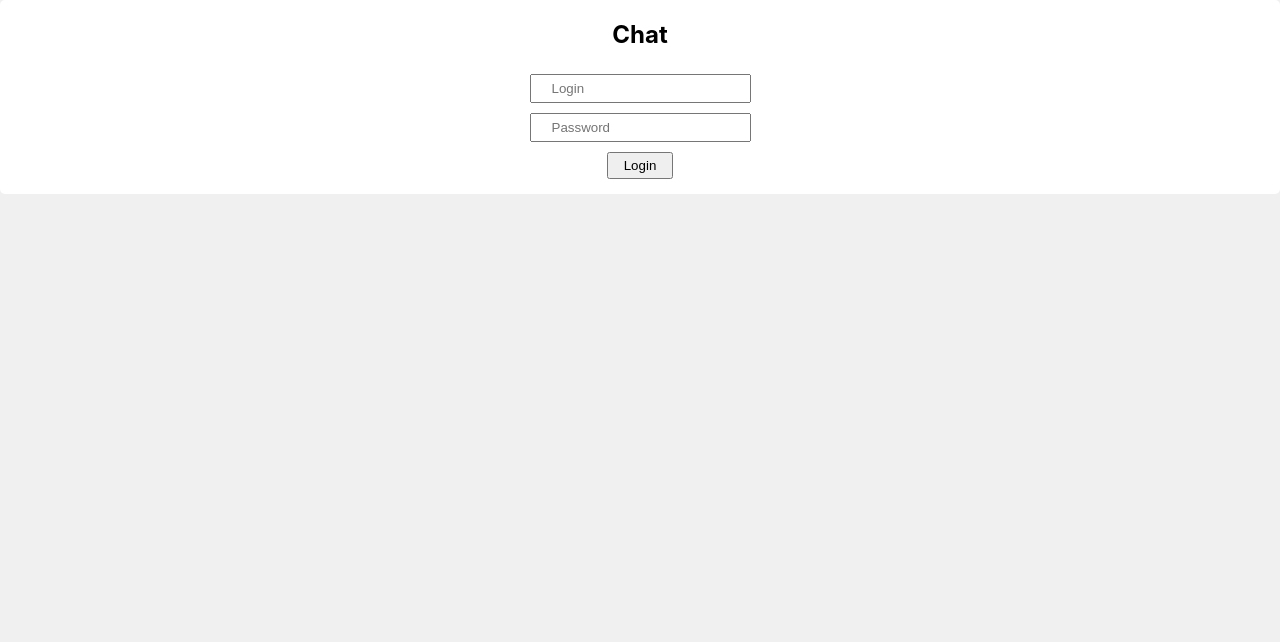
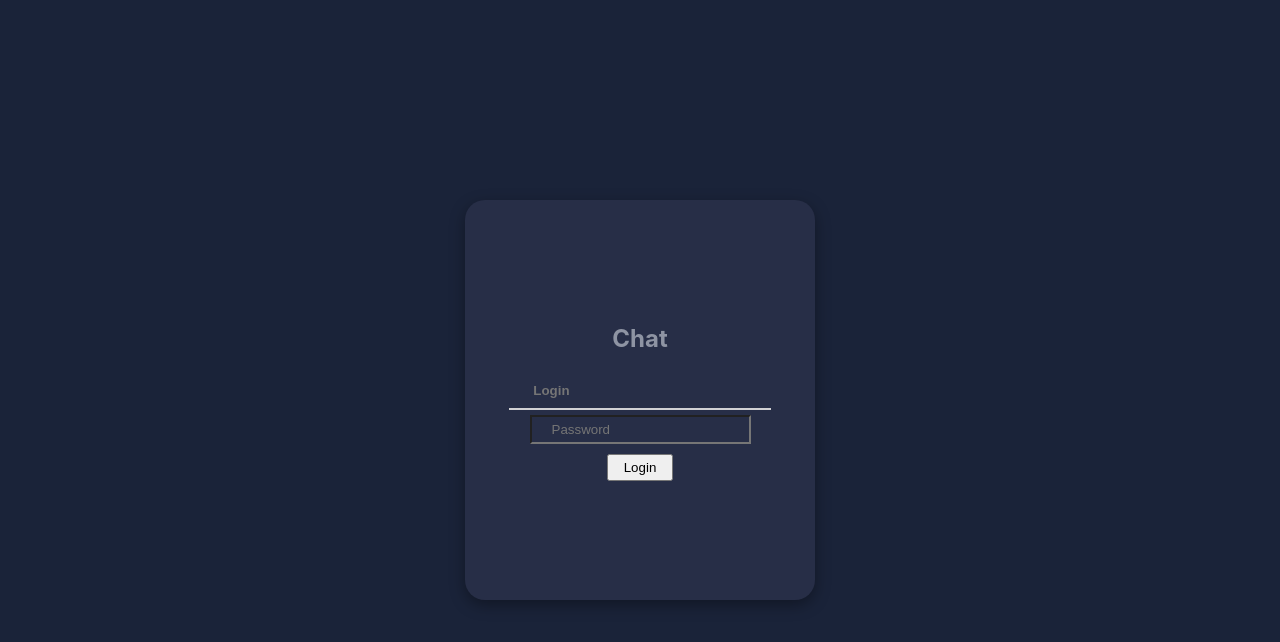
Before and after one commit to vladislavrupets/Web-chat, a React (Create React App) app in the folder frontend/: page /login in a window 1280 px wide. Shown: the top 642 px of the page. Built offline with nearby package versions, Linux system fonts and the light colour scheme.

Commit message:
different chatrooms

```diff
--- a/frontend/src/components/login-page/LoginPage.jsx
+++ b/frontend/src/components/login-page/LoginPage.jsx
@@ -1,6 +1,8 @@
 import React, { useState, useRef } from 'react';
 import { useNavigate } from 'react-router-dom';
 import axios from 'axios';
+
+import './loginPage.css'
 
 const LoginPage = ({setupSocket}) => {
   const loginRef = useRef(null);
--- a/frontend/src/components/register-page/RegisterPage.jsx
+++ b/frontend/src/components/register-page/RegisterPage.jsx
@@ -2,6 +2,7 @@ import React, { useState, useRef } from 'react';
 import { useNavigate } from 'react-router-dom';
 import axios from 'axios';
 
+import './registerPage.css'
 
 const RegisterPage = () => {
   const loginRef = useRef(null);
@@ -35,7 +36,7 @@ const RegisterPage = () => {
 
   return (
     <form className="register-container" onSubmit={handleSubmit}>
-      <h2 className="register-header">Chat</h2>
+      <h2 className="register-header">Registration</h2>
       <input
         className='login-input'
         type="text"
--- a/frontend/src/components/register-page/registerPage.css
+++ b/frontend/src/components/register-page/registerPage.css
@@ -0,0 +1,52 @@
+.register-container {
+    position: absolute;
+    top: 200px;
+    right: 0;
+    left: 0;
+    width: 350px;
+    height: 400px;
+    background-color: #272e47;
+    box-shadow: rgba(0, 0, 0, 0.35) 0px 5px 15px;
+    display: flex;
+    flex-direction: column;
+    justify-content: center;
+    align-items: center;
+    border-radius: 20px;
+    margin: auto;
+  }
+
+  .register-header {
+    color: #8e94a3;
+  }
+
+  .login-input{
+    /* padding: 5px 20px;
+    margin: 5px;
+    background-color: #272e47;
+    border: none; */
+    border: none;
+	border-bottom: 2px solid #D1D1D4;
+	background: none;
+	padding: 10px;
+	padding-left: 24px;
+	font-weight: 700;
+	width: 65%;
+	transition: .2s;
+  }
+  .login-input:active,
+  .login-input:focus,
+  .login-input:hover{
+    outline: none;
+    border-bottom-color: #6A679E;
+  }
+
+  .password-input{
+    padding: 5px 20px;
+    margin: 5px;
+    background-color: #272e47;
+  }
+
+  .register-btn{
+    margin: 5px 0 15px;
+    padding: 4px 15px;
+  }
--- a/frontend/src/index.css
+++ b/frontend/src/index.css
@@ -7,41 +7,10 @@ body {
   -moz-osx-font-smoothing: grayscale;
   box-sizing: border-box;
   height: 100vh;
-  background-color: #f0f0f0;
+  background-color: #1a2339;
 }
 
 code {
   font-family: source-code-pro, Menlo, Monaco, Consolas, 'Courier New',
     monospace;
 }
-
-/* RegisterPage */
-
-.register-container {
-  display: flex;
-  flex-direction: column;
-  justify-content: center;
-  align-items: center;
-  background-color: white;
-  border-radius: 5px;
-
-}
-
-.register-header {
-  padding: 0 100px;
-}
-
-.login-input{
-  padding: 5px 20px;
-  margin: 5px;
-}
-
-.password-input{
-  padding: 5px 20px;
-  margin: 5px;
-}
-
-.register-btn{
-  margin: 5px 0 15px;
-  padding: 4px 15px;
-}
```
Also changed, not shown: frontend/src/components/login-page/loginPage.css (+29 -0 lines).
